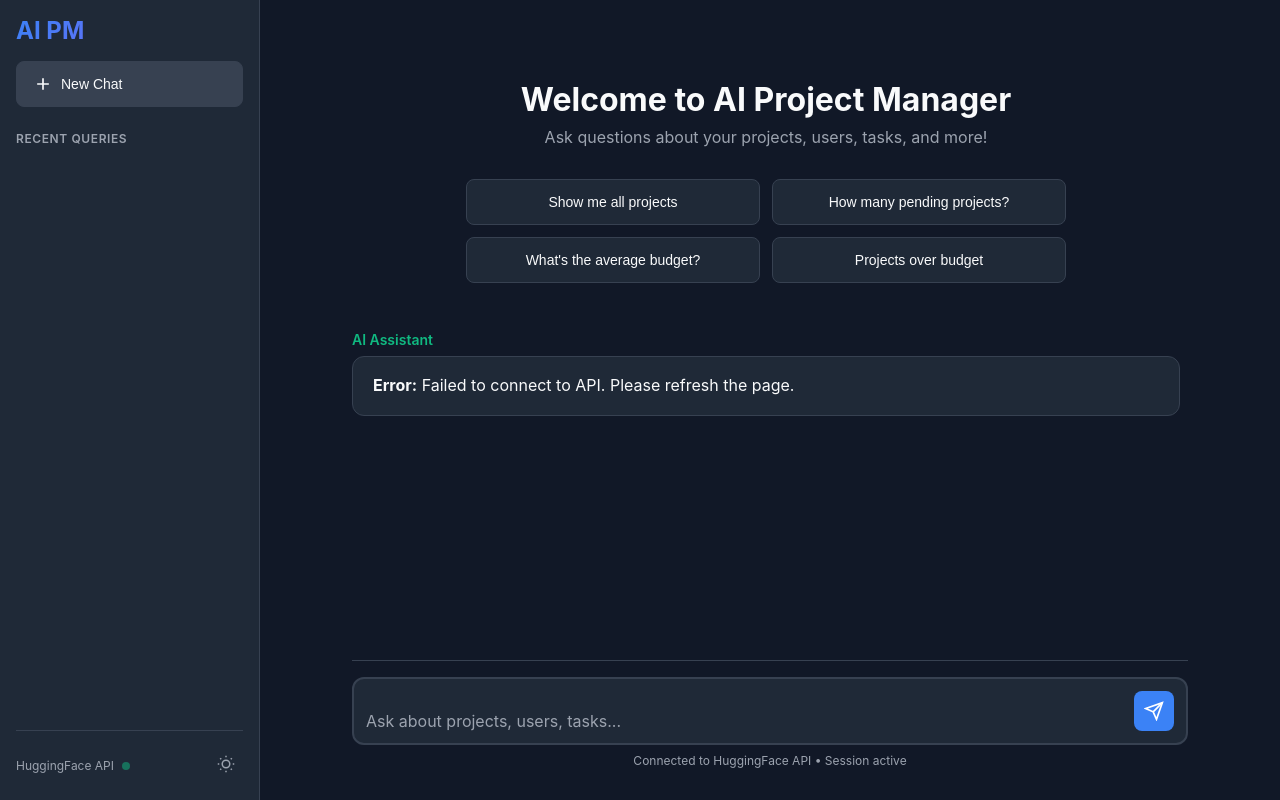
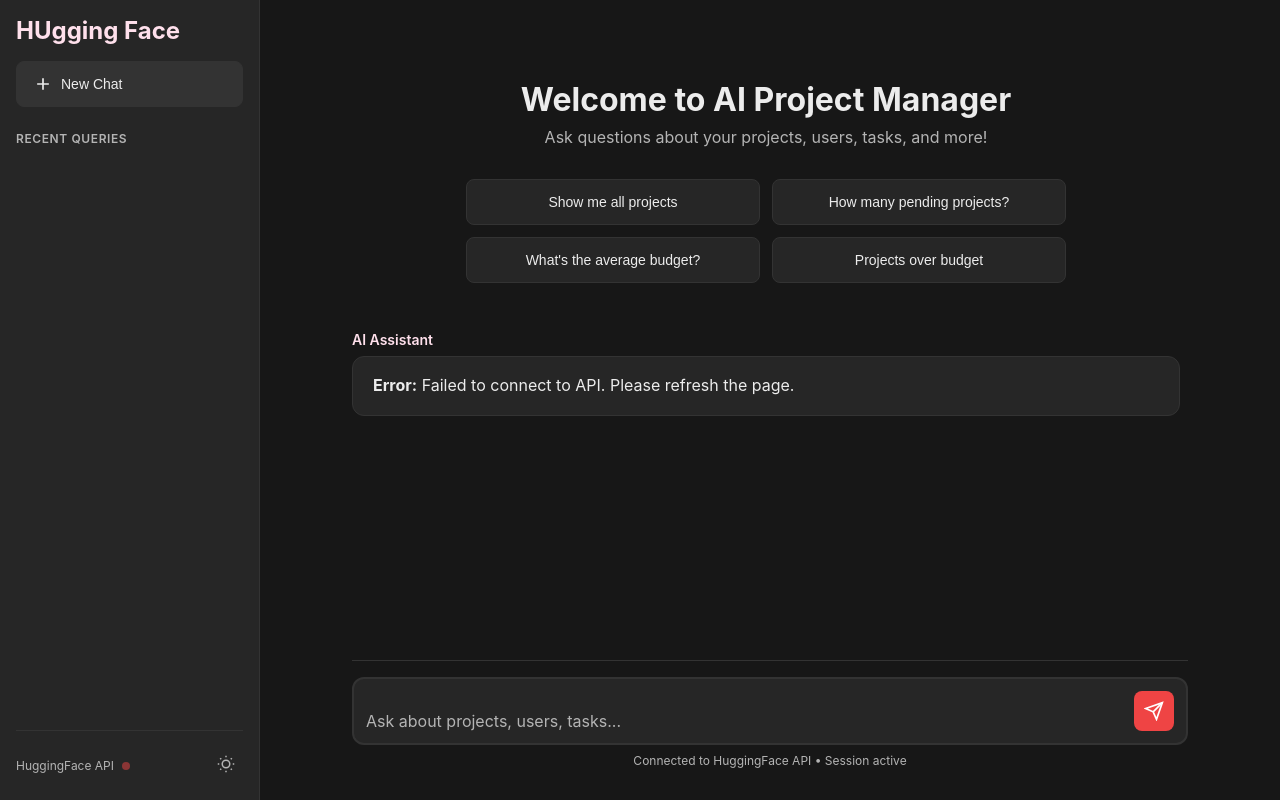
Before and after one commit to LenoreWoW/ai_pm_web_demo, a plain HTML site: page index.html in a window 1280 px wide. Drawn offline with Linux system fonts and the light colour scheme; no server answers.

Commit message:
Update to match qaaif.org exact colors and styling
- Changed color scheme to qaaif.org exact colors
- Body background: rgb(23, 23, 23)
- Sidebar/text: rgb(255, 224, 236) pink accent
- Logo text: 'HUgging Face' to match qaaif.org
- Status dot: Red accent color
- Message bubbles: Dark gray instead of blue
- All colors extracted from live qaaif.org site

```diff
--- a/index.html
+++ b/index.html
@@ -11,7 +11,7 @@
         <!-- Sidebar -->
         <div class="sidebar">
             <div class="sidebar-header">
-                <h1 class="logo">AI PM</h1>
+                <h1 class="logo">HUgging Face</h1>
                 <button class="new-chat-btn" onclick="newChat()">
                     <svg xmlns="http://www.w3.org/2000/svg" width="20" height="20" viewBox="0 0 24 24" fill="none" stroke="currentColor" stroke-width="2">
                         <path d="M12 5v14M5 12h14"/>
--- a/styles.css
+++ b/styles.css
@@ -12,20 +12,23 @@
     --text-primary: #111827;
     --text-secondary: #6b7280;
     --border-color: #e5e7eb;
-    --accent-color: #3b82f6;
-    --accent-hover: #2563eb;
+    --accent-color: #ef4444;
+    --accent-hover: #dc2626;
     --shadow: 0 1px 3px rgba(0, 0, 0, 0.1);
     --shadow-lg: 0 10px 15px -3px rgba(0, 0, 0, 0.1);
 }
 
 body.dark {
-    /* Dark mode colors */
-    --bg-primary: #111827;
-    --bg-secondary: #1f2937;
-    --bg-tertiary: #374151;
-    --text-primary: #f9fafb;
-    --text-secondary: #9ca3af;
-    --border-color: #374151;
+    /* qaaif.org exact colors */
+    --bg-primary: rgb(23, 23, 23);
+    --bg-secondary: rgb(38, 38, 38);
+    --bg-tertiary: rgb(51, 51, 51);
+    --text-primary: rgb(236, 236, 236);
+    --text-secondary: rgb(180, 180, 180);
+    --text-accent: rgb(255, 224, 236);
+    --border-color: rgb(51, 51, 51);
+    --accent-color: rgb(239, 68, 68);
+    --accent-hover: rgb(220, 38, 38);
     --shadow: 0 1px 3px rgba(0, 0, 0, 0.3);
     --shadow-lg: 0 10px 15px -3px rgba(0, 0, 0, 0.3);
 }
@@ -61,10 +64,7 @@ body {
     font-size: 1.5rem;
     font-weight: 700;
     margin-bottom: 1rem;
-    background: linear-gradient(135deg, #3b82f6, #8b5cf6);
-    -webkit-background-clip: text;
-    -webkit-text-fill-color: transparent;
-    background-clip: text;
+    color: var(--text-accent, rgb(255, 224, 236));
 }
 
 .new-chat-btn {
@@ -148,7 +148,7 @@ body {
     width: 8px;
     height: 8px;
     border-radius: 50%;
-    background: #10b981;
+    background: var(--accent-color);
     animation: pulse 2s infinite;
 }
 
@@ -262,11 +262,11 @@ body {
 }
 
 .message.user .message-role {
-    color: var(--accent-color);
+    color: var(--text-accent, rgb(255, 224, 236));
 }
 
 .message.assistant .message-role {
-    color: #10b981;
+    color: var(--text-accent, rgb(255, 224, 236));
 }
 
 .message-content {
@@ -276,8 +276,8 @@ body {
 }
 
 .message.user .message-content {
-    background: var(--accent-color);
-    color: white;
+    background: var(--bg-tertiary);
+    color: var(--text-primary);
     margin-left: 2rem;
 }
 
```
